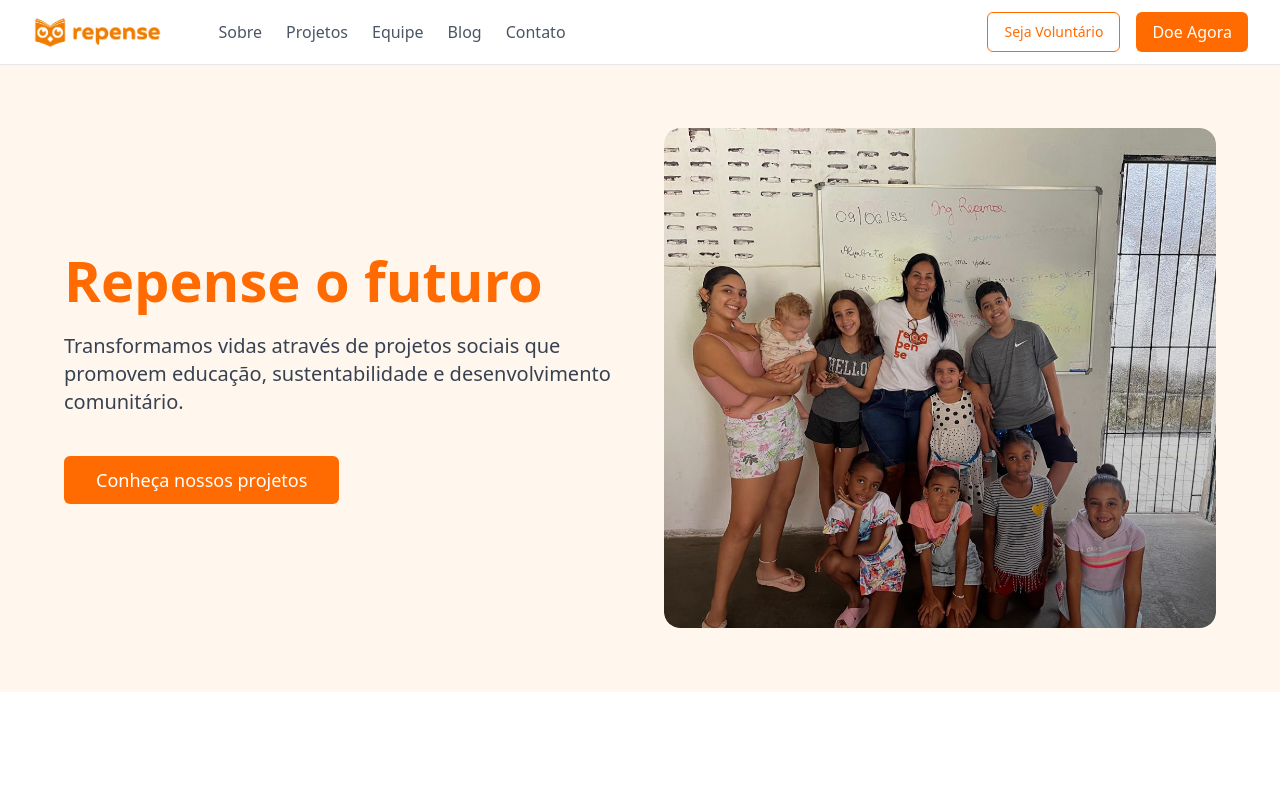
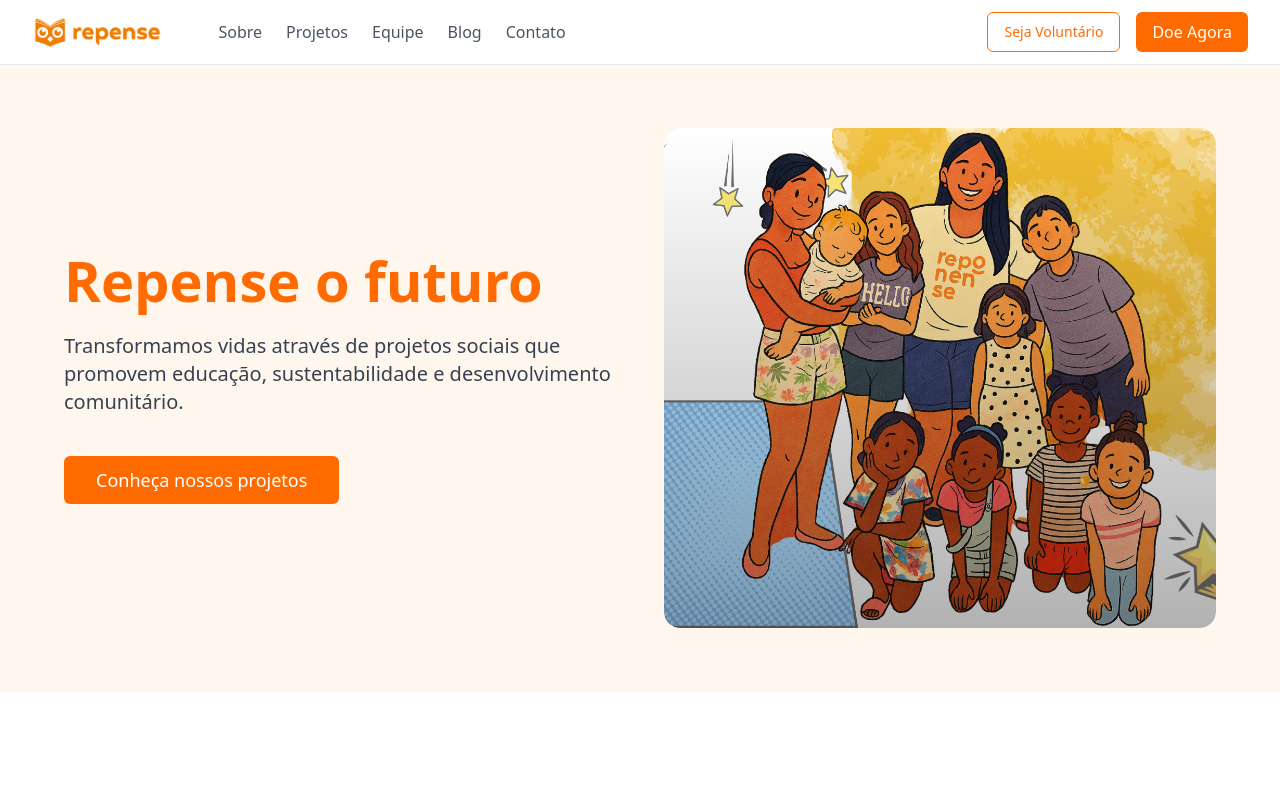
Before and after one commit to OngRepense/website, a Next.js app: page / in a window 1280 px wide. Shown: the top 792 px of the page. Built offline with nearby package versions, Linux system fonts and the light colour scheme.

Commit message:
Melhorias imagens

```diff
--- a/src/app/page.tsx
+++ b/src/app/page.tsx
@@ -32,7 +32,7 @@ export default function Home() {
             <div className="flex-1 w-full lg:w-auto">
               <div className="relative w-full h-[300px] md:h-[400px] lg:h-[500px] rounded-2xl overflow-hidden">
                 <Image
-                  src="/images/reforco-escolar-comunitario/32.jpg"
+                  src="/images/reforco-escolar-comunitario/100.png"
                   alt="Crianças participando de atividades educacionais da Repense"
                   fill
                   className="object-cover rounded-2xl"
```
Also changed, not shown: public/images/hero-kids.jpg, public/images/reforco-escolar-comunitario/100.png (added).
